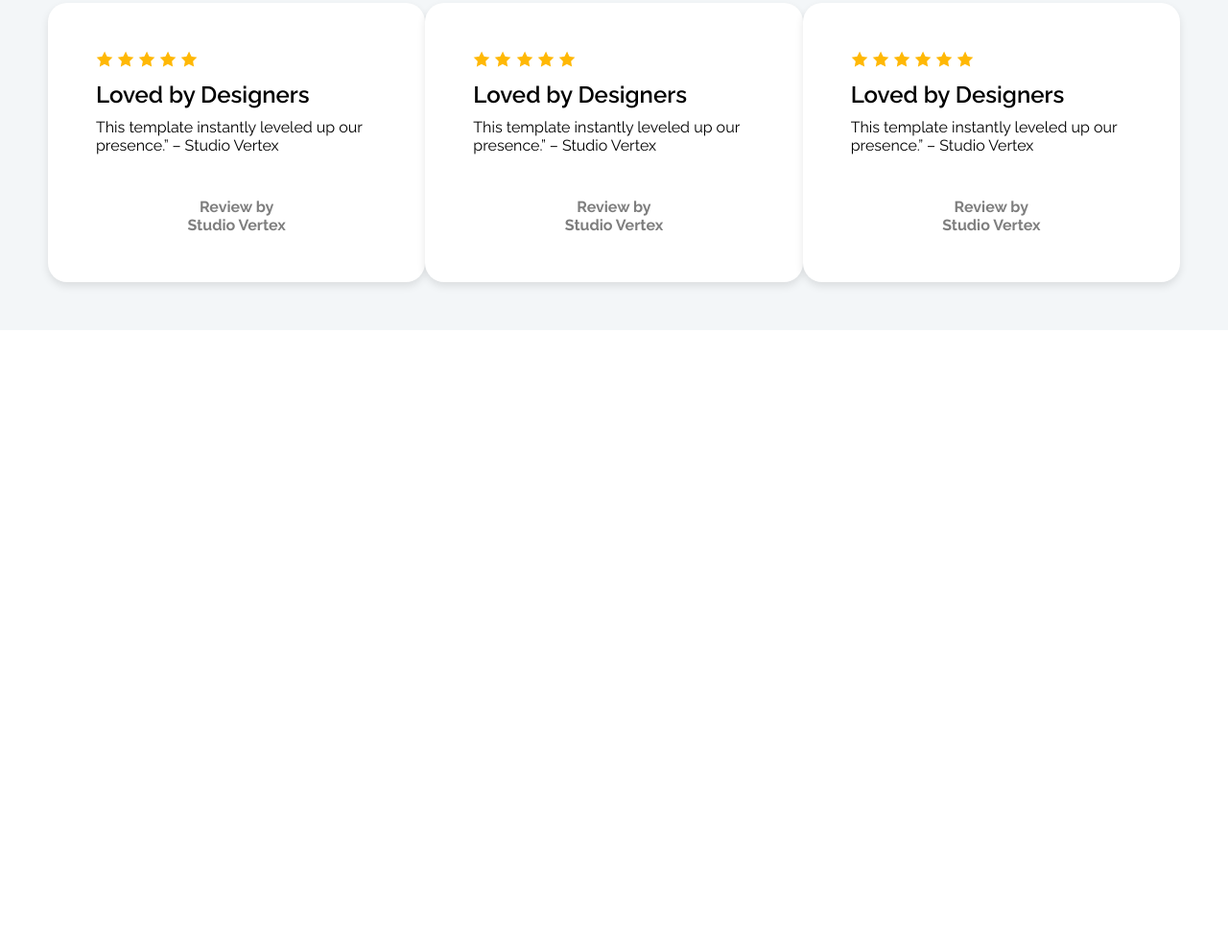
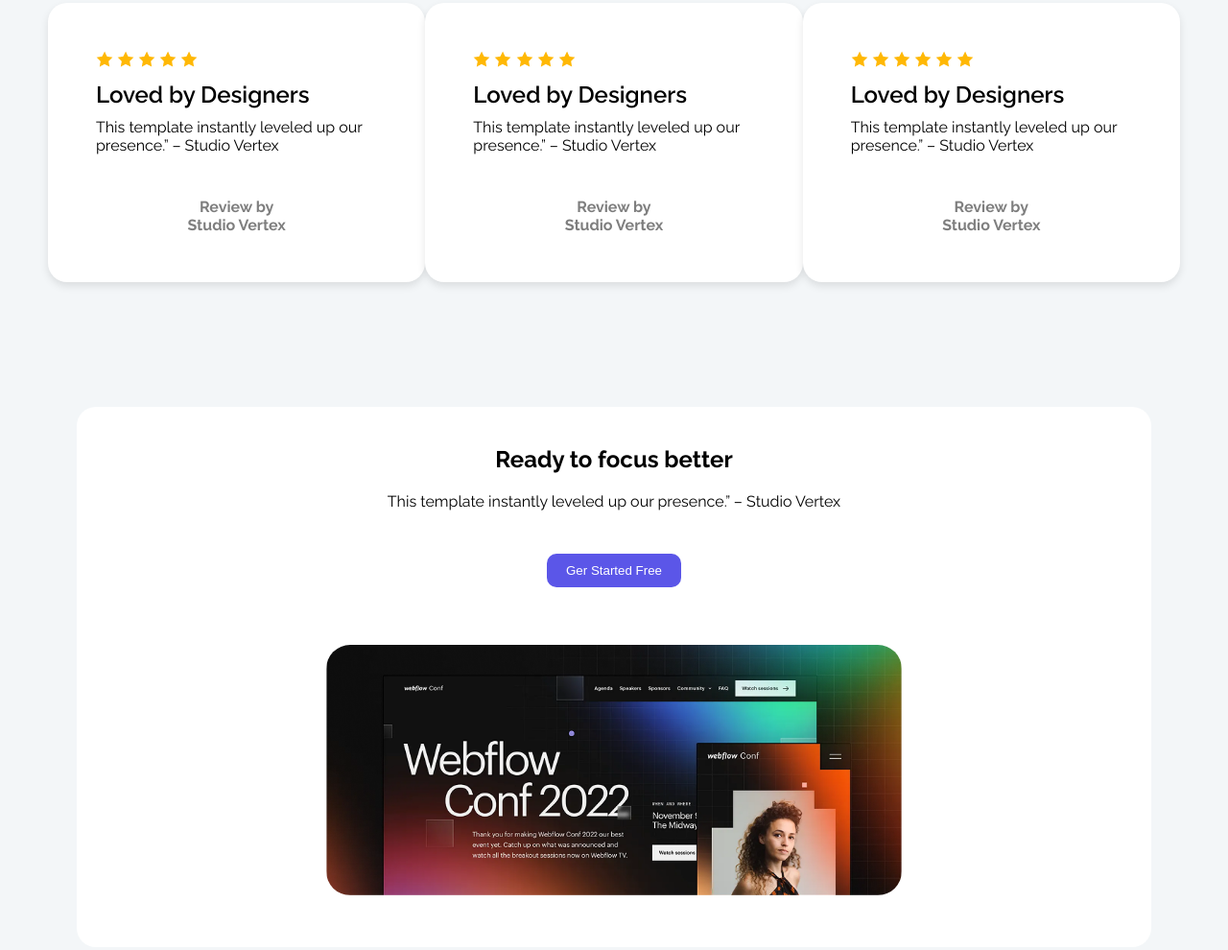
Before and after one commit to Abir-hasan-52/B12-Assignment-1, a plain HTML site: page Main/index.html in a window 1280 px wide. Shown: the part 1559-2549 px from the top of the page at 96% size. Before the commit the page ends 1903 px from the top, so only its background shows below. Drawn offline with Linux system fonts and the light colour scheme.

Commit message:
feature4 added

```diff
--- a/Main/index.html
+++ b/Main/index.html
@@ -182,6 +182,18 @@
           </div>
         </div>
       </div>
+      <div class="feature4 feature3">
+        <div class="feature4-content">
+            <div class="box4-content">
+                <h1 class="title">Ready to focus better</h1>
+                <p class="card-description">This template instantly leveled up our presence.” – Studio Vertex</p>
+                <button type="button">Ger Started Free</button>
+            </div>
+            <div>
+                <img class="feature4-img" src="../Assets/wc-big.png" alt="">
+            </div>
+        </div>
+      </div>
 
     </section>
   </body>
--- a/Styles/index.css
+++ b/Styles/index.css
@@ -169,3 +169,31 @@ button:hover {
     font-size: medium;
     padding-top: 20px;
 }
+.feature4-content{
+    background-color: white;
+    display: flex;
+    flex-direction: column;
+    justify-content: center;
+    align-items: center;
+    margin: 30px;
+    gap:30px;
+    border-radius: 20px;
+
+}
+.feature4-img{
+    width: 600px;
+    border-radius: 25px;
+    margin-top: 30px;
+    margin-bottom: 50px;
+
+}
+.box4-content{
+    display: flex;
+    flex-direction: column;
+    justify-content: center;
+    align-items: center;
+    gap:20px;
+}
+.box4-content>.title{
+    padding-top: 40px;
+}
```
